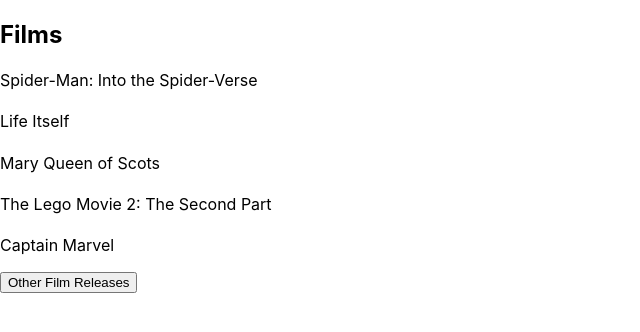
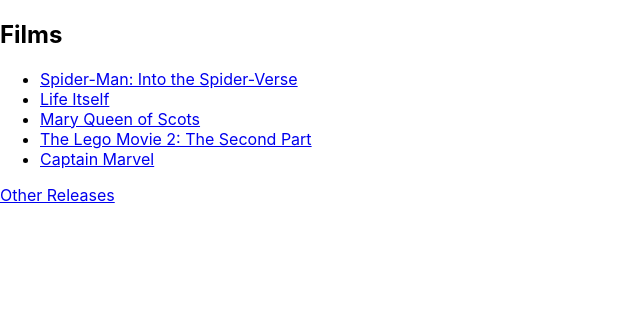
Before and after one commit to Klostar/Film-Release-Js-React-W14D1, a React (Create React App) app: page / in a window 1280 px wide. Shown: the top 332 px of the page, without its empty margins (0-640 px from the left). Built offline with nearby package versions, Linux system fonts and the light colour scheme.

Commit message:
links added

```diff
--- a/src/components/Film.js
+++ b/src/components/Film.js
@@ -4,8 +4,9 @@ class Film extends Component{
   render(){
     return(
       <div>
-      <h4>{this.props.children}</h4>
-      <p>{this.props.name}</p>
+      <li>
+      <a href = {this.props.url}> {this.props.name}</a>
+    </li>
       </div>
     )
   }
--- a/src/components/FilmList.js
+++ b/src/components/FilmList.js
@@ -7,7 +7,9 @@ const filmNodes = this.props.data.map(film =>{
   return(
     <Film
       key={film.id}
-      name={film.name}>
+      name={film.name}
+      url = {film.url}>
+
     </Film>
   )
 })
@@ -15,7 +17,9 @@ const filmNodes = this.props.data.map(film =>{
 
     return(
       <div className ='film-list'>
+        <ul>
         {filmNodes}
+      </ul>
       </div>
     )
   }
--- a/src/containers/FilmBox.js
+++ b/src/containers/FilmBox.js
@@ -33,14 +33,17 @@ class FilmBox extends Component{
     url: "https://www.imdb.com/title/tt4154664/?ref_=rlm"
   }
 ]
+
+
     }
   }
+
 render(){
   return(
     <div className = 'film-box'>
       <h2>Films</h2>
-      <FilmList data={this.state.data}/>
-      <button>Other Film Releases</button>
+      <FilmList data={this.state.data} />
+      <a href = 'https://www.imdb.com/calendar/?region=gb'>Other Releases</a>
     </div>
     )
   }
```
